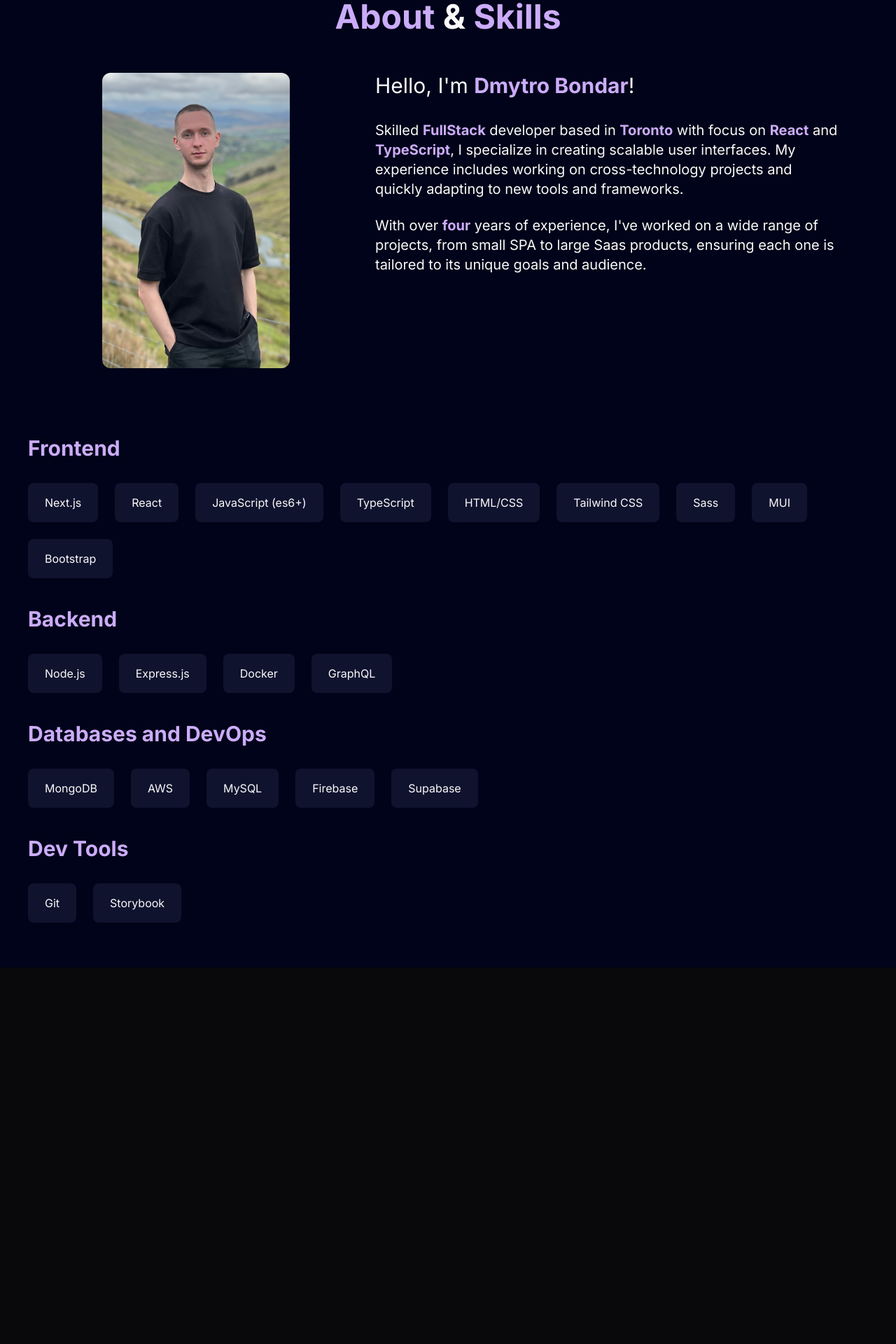
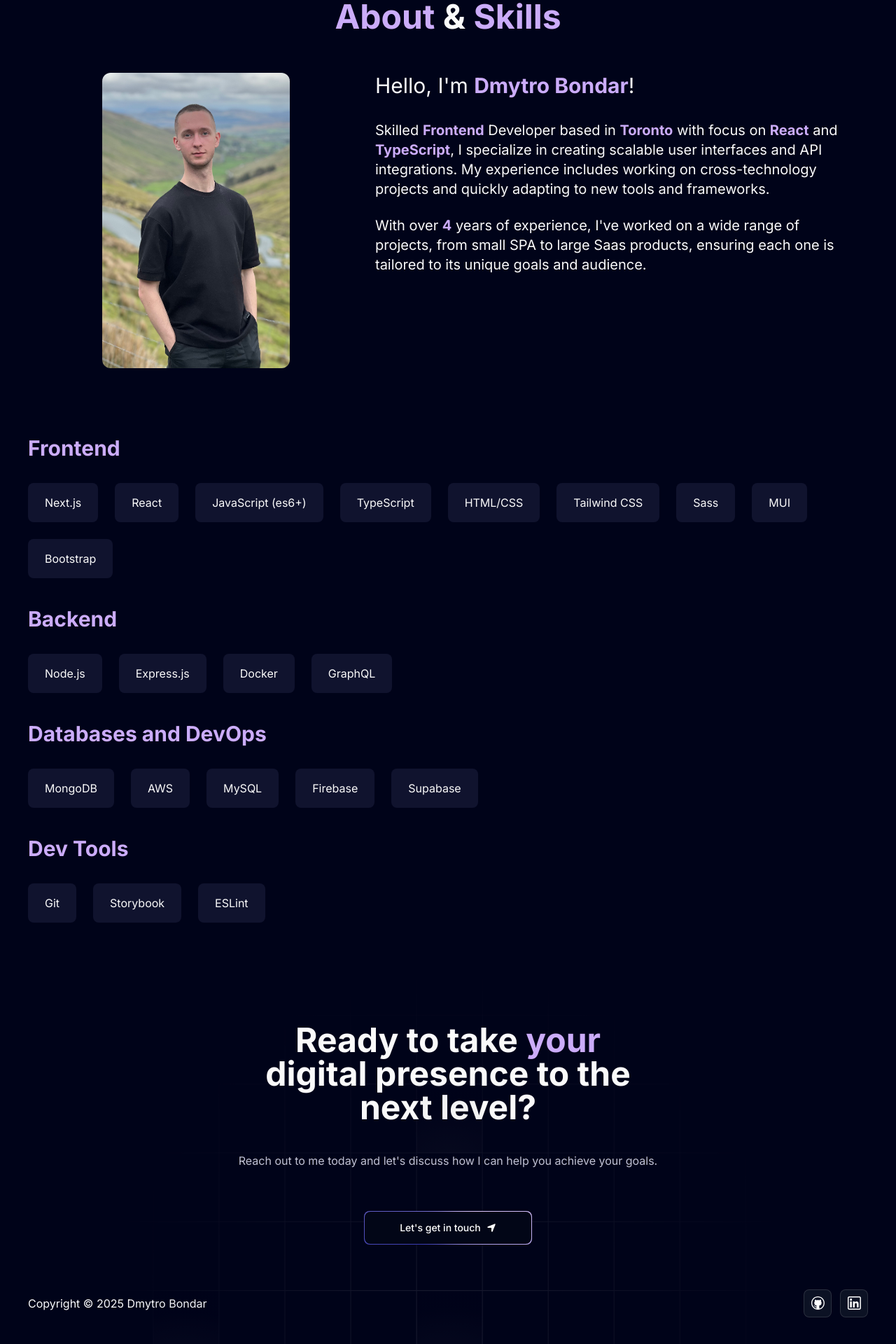
Before and after one commit to DagassaCoop/dev_portfolio, a Next.js app: page /about in a window 1280 px wide. Shown: the part 144-2064 px from the top of the page at 70% size. Before the commit the page ends 1526 px from the top, so only its background shows below. Built offline with nearby package versions, Linux system fonts and the light colour scheme.

Commit message:
add: new projec > course/pet learning platform

```diff
--- a/src/app/about/page.tsx
+++ b/src/app/about/page.tsx
@@ -1,5 +1,8 @@
 // Core
 import { FC } from "react";
+
+// Components
+import Footer from "@/components/Footer";
 
 const FRONTEND = [
   "Next.js",
@@ -14,7 +17,7 @@ const FRONTEND = [
 ];
 const BACKEND = ["Node.js", "Express.js", "Docker", "GraphQL"];
 const DATABASES = ["MongoDB", "AWS", "MySQL", "Firebase", "Supabase"];
-const DEV_TOOLS = ["Git", "Storybook"];
+const DEV_TOOLS = ["Git", "Storybook", "ESLint"];
 
 const SkillList: FC<{ list: string[] }> = ({ list }) => {
   return (
@@ -52,17 +55,17 @@ export default function About() {
               <span className="font-bold text-purple">Dmytro Bondar</span>!
             </h2>
             <p className="text-lg mb-3 lg:text-xl lg:mb-6">
-              Skilled <span className="font-bold text-purple">FullStack</span>{" "}
-              developer based in{" "}
+              Skilled <span className="font-bold text-purple">Frontend</span>{" "}
+              Developer based in{" "}
               <span className="font-bold text-purple">Toronto</span> with focus
               on <span className="font-bold text-purple">React</span> and{" "}
               <span className="font-bold text-purple">TypeScript</span>, I
-              specialize in creating scalable user interfaces. My experience
+              specialize in creating scalable user interfaces and API integrations. My experience
               includes working on cross-technology projects and quickly adapting
               to new tools and frameworks.
             </p>
             <p className="text-lg mb-3 lg:text-xl lg:mb-6">
-              With over <span className="font-bold text-purple">four</span>{" "}
+              With over <span className="font-bold text-purple">4</span>{" "}
               years of experience, I&apos;ve worked on a wide range of projects,
               from small SPA to large Saas products, ensuring each one is
               tailored to its unique goals and audience.
@@ -97,6 +100,7 @@ export default function About() {
           </div>
         </div>
       </div>
+      <Footer />
     </main>
   );
 }
--- a/src/app/projects/page.tsx
+++ b/src/app/projects/page.tsx
@@ -3,6 +3,7 @@ import { projects } from "@/data";
 
 // Components
 import ProjectsList from "@/components/ProjectsList";
+import Footer from "@/components/Footer";
 
 export default function Projects() {
   return (
@@ -12,6 +13,7 @@ export default function Projects() {
           All <span className="text-purple">Projects</span>
         </h1>
         <ProjectsList projects={projects} />
+        <Footer />
       </div>
     </main>
   );
--- a/src/data/index.ts
+++ b/src/data/index.ts
@@ -87,7 +87,7 @@ export const projects: IProject[] = [
     des: "Where cutting-edge design meets AI excellence",
     img: "/brainwavePreview.webp",
     iconLists: ["/re.svg", "/tail.svg", "/ts.svg", "/gsap.svg"],
-    link: "https://brainwave-ecru-delta.vercel.app/",
+    link: "https://brainwave-ecru-delta.vercel.app",
   },
   {
     id: "16326960-690e-448d-943a-0bbf49685d3e",
@@ -99,15 +99,23 @@ export const projects: IProject[] = [
   },
   {
     id: "b16ae796-f266-42d6-9f9b-6c49277f4aff",
+    title: "Cursus",
+    des: "A modern learning platform built with Next 15, TypeScript, and GraphQL",
+    img: "/cursusPreview.png",
+    iconLists: ["/next.svg", "/tail.svg", "/ts.svg", "/graphql.svg"],
+    link: "https://next-15-teaching-platform.vercel.app",
+  },
+  {
+    id: "b16ae796-f266-42d6-9f9b-6c49277f4aff",
     title: "Hallo Lab",
     des: "Colorful SPA with advanced object positioning",
     img: "/haloLabPreview.png",
     iconLists: ["/re.svg", "/ts.svg", "/sass.svg"],
-    link: "https://halo-lab-eta.vercel.app/",
+    link: "https://halo-lab-eta.vercel.app",
   },
 ];
 
-export const recentProjects = [...projects.slice(0, 2)];
+export const recentProjects = [...projects.slice(0, 3)];
 
 export const workExperience: IWorkExperience[] = [
   {
```
Also changed, not shown: public/cursusPreview.png (added).
